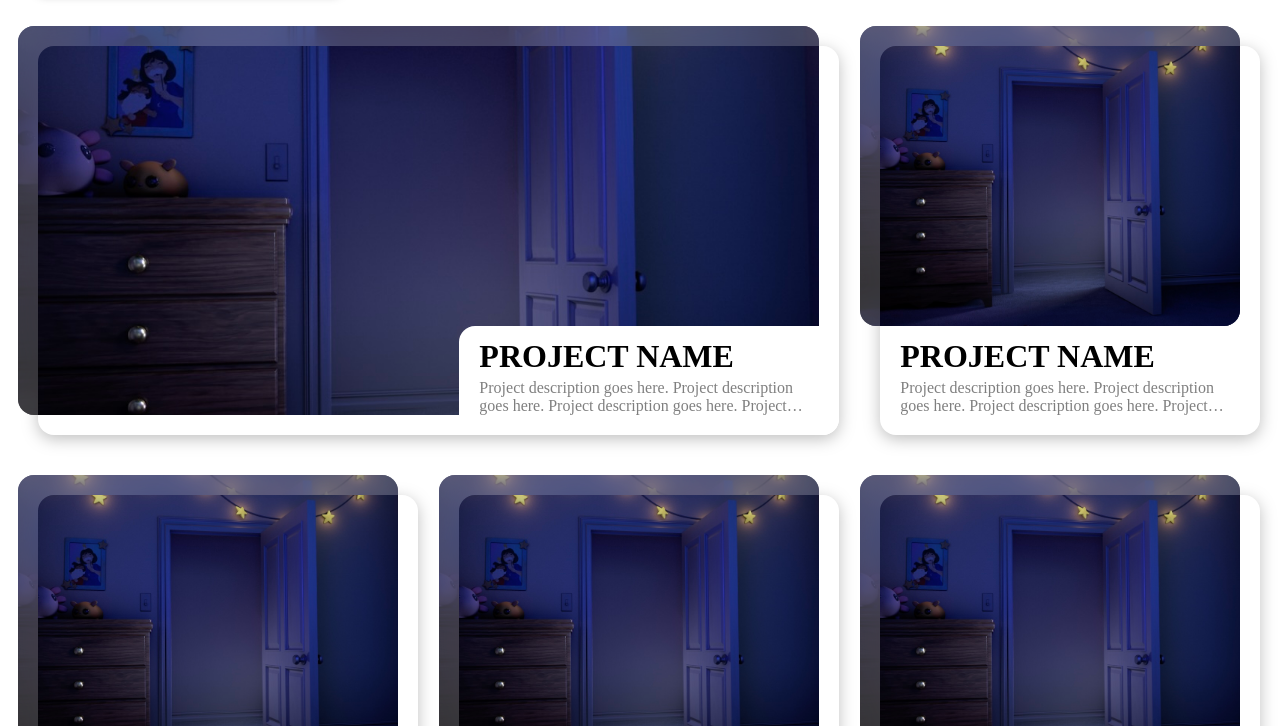
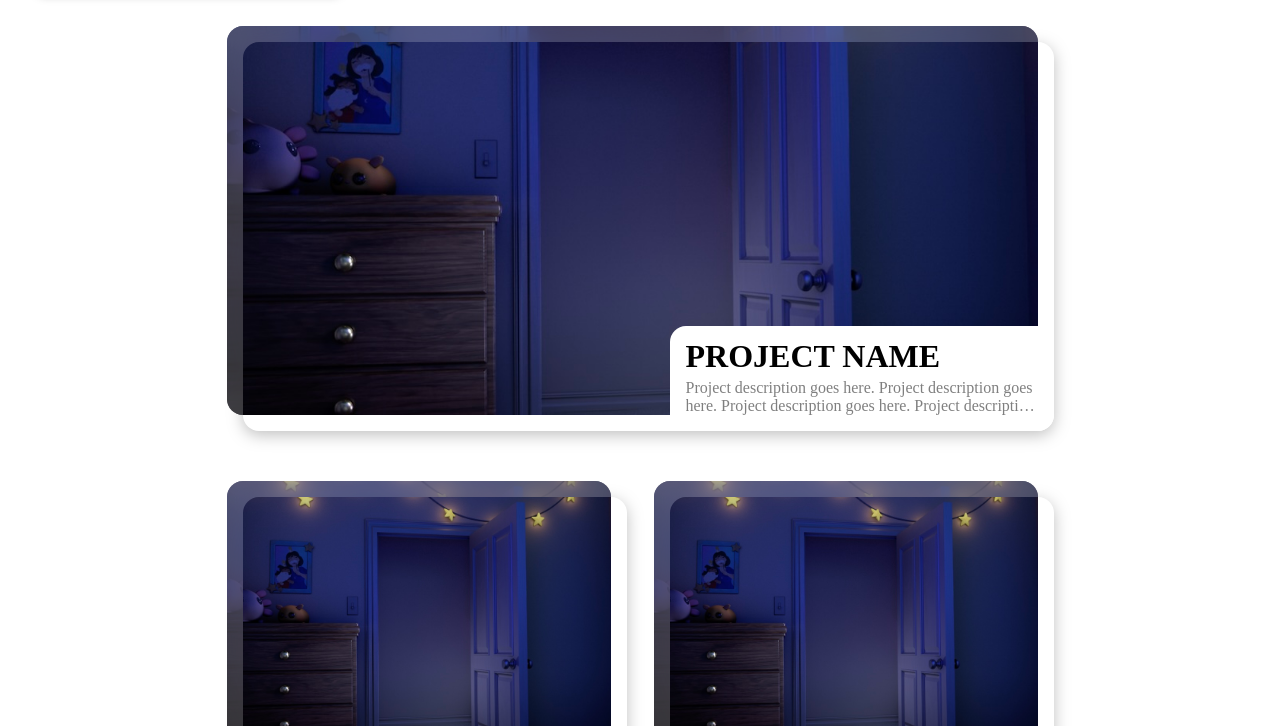
Before and after one commit to EnragedAvian/Static-Portfolio, a plain HTML site: page index.html in a window 1280 px wide. Shown: the part 74-800 px from the top of the page. Drawn offline with Linux system fonts and the light colour scheme; a web font is replaced by a local one.

Commit message:
Updated Breakpoints
Updated CSS breakpoints to enable responsive design across multiple screen sizes.

```diff
--- a/styles/projectsPage.css
+++ b/styles/projectsPage.css
@@ -2,17 +2,57 @@
 :root {
     --cardRadius: 16px;
     --cardPhotoHeight: 300px;
-    --cardOffset: 20px;
+    --cardOffset: 16px;
     --cardWidth: 400px;
     --translucentColor: rgba(255, 255, 255, 0.2);
 }
 
+@media screen {
+    .projectGrid {
+        width: 275px;
+        grid-template-columns: repeat(1, 100%);
+    }
+}
+
+@media screen and (min-width: 300px) {
+    .projectGrid {
+        width: 100%;
+        grid-template-columns: repeat(1, 100%);
+    }
+}
+
+@media screen and (min-width: 480px) {
+    .projectGrid {
+        width: 100%;
+        grid-template-columns: repeat(1, 100%);
+        max-width: 768px;
+    }
+}
+
+@media screen and (min-width: 1024px) {
+    .projectGrid {
+        width: 854px;
+        grid-template-columns: repeat(2, 50%);
+        max-width: 854px;
+    }
+}
+
+@media screen and (min-width: 1300px) {
+    .projectGrid {
+        width: 1280px;
+        grid-template-columns: repeat(3, 33.3%);
+        max-width: 1280px;
+    }
+}
+
+
+
+
+
 /* Creating grid used for displaying elements. Need to properly incorporate margins and resizing for different browsers ultimately */
 .projectGrid {
-    width: 100%;
     display: grid;
-    grid-template-columns: [anchor0] 33.3% [anchor1] 33.3% [anchor2] 33.3% [anchor3];
-    row-gap: 40px; /* defining spacing between rows */
+    row-gap: 50px; /* defining spacing between rows */
 }
 
 /* Defining project Entry element, which styles each project card
@@ -98,6 +138,10 @@
     margin-left: var(--cardOffset);
     margin-right: var(--cardOffset);
     font-family: "DIN2014WebBold";
+    display: -webkit-box; /* creating webkit box to properly clamp text after three lines */
+    -webkit-box-orient: vertical;
+    -webkit-line-clamp: 1;
+    overflow: hidden;
 }
 
 .projectText > p {
@@ -114,11 +158,11 @@
 }
 
 /* Defining custom parameters for double-width entries */
-
+@media screen and (min-width: 1024px) {
     .doubleEntry {
-    grid-column-start: anchor0; /* Ensure the entry spans the first two columns */
-    grid-column-end: anchor2;
+        grid-column: 1 / span 2; /* Ensure the entry spans the first two columns */
         width: calc(var(--cardWidth) + 50%); /* Make entry as wide as two smaller entries */
+        height: 100%;
     }
 
     .doubleEntry > .projectImage {
@@ -133,9 +177,20 @@
 
     .doubleEntry > .projectText {
         background-color: white; /* establish background color for overlaid text */
-    position: absolute; /* pin to the bottom right of the card */
-    bottom: 0;
-    right: 0;
         border-radius: var(--cardRadius);
         width: calc(var(--cardWidth) - var(--cardOffset));
+        margin-left: calc(100% - var(--cardWidth) + var(--cardOffset));
     }
+}
+
+@media screen and (max-width: 1023px) {
+    .projectEntry {
+        width: calc(100% - 40px);
+    }
+}
+
+@media screen and (max-width: 300px) {
+    .projectEntry {
+        min-width: 220px;
+    }
+}
--- a/styles/style.css
+++ b/styles/style.css
@@ -10,4 +10,8 @@ p {
 
 body {
     margin-top: 100px;
+    margin-left: 0;
+    margin-right: 0;
+    display: flex;
+    justify-content: center;
 }
```
Also changed, not shown: 2 other files. Lines whose indentation alone changed are shown as unchanged.
